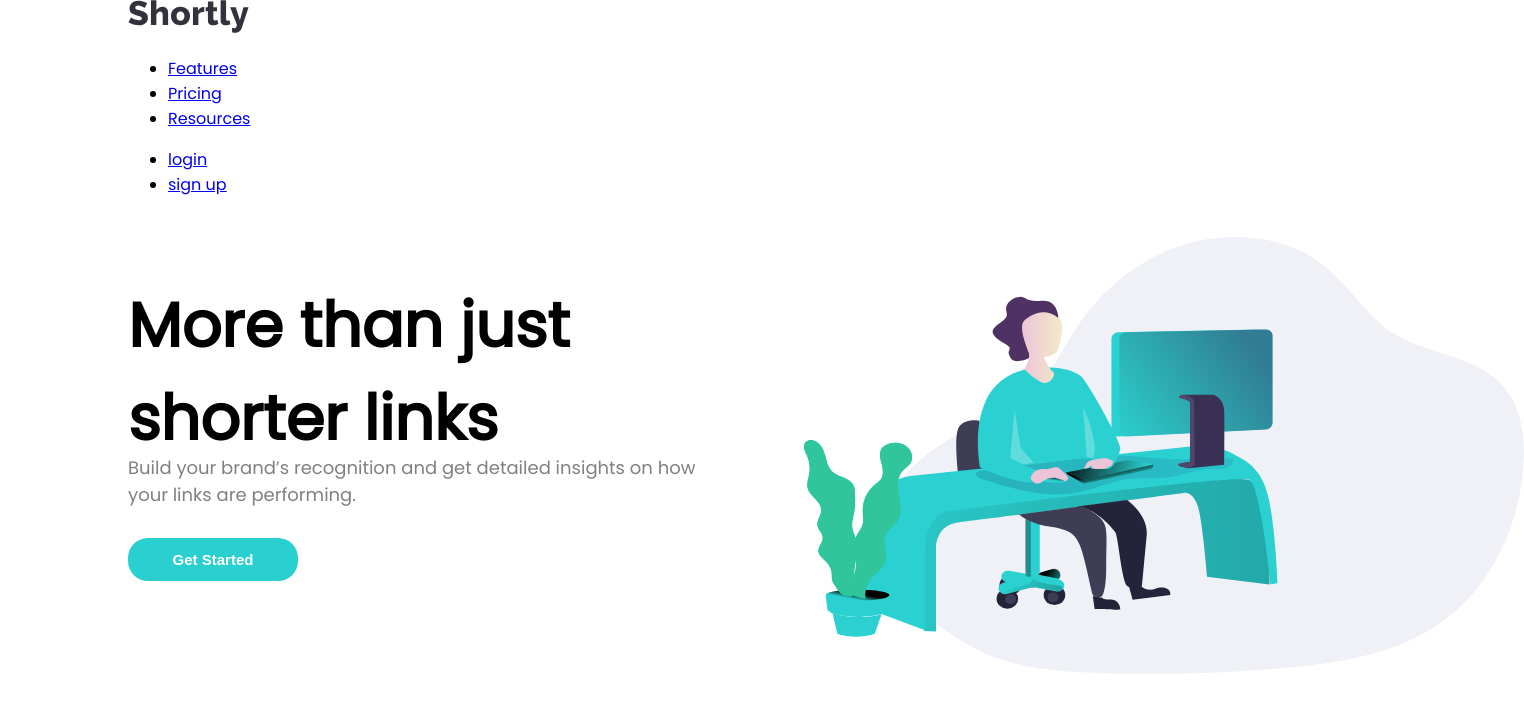
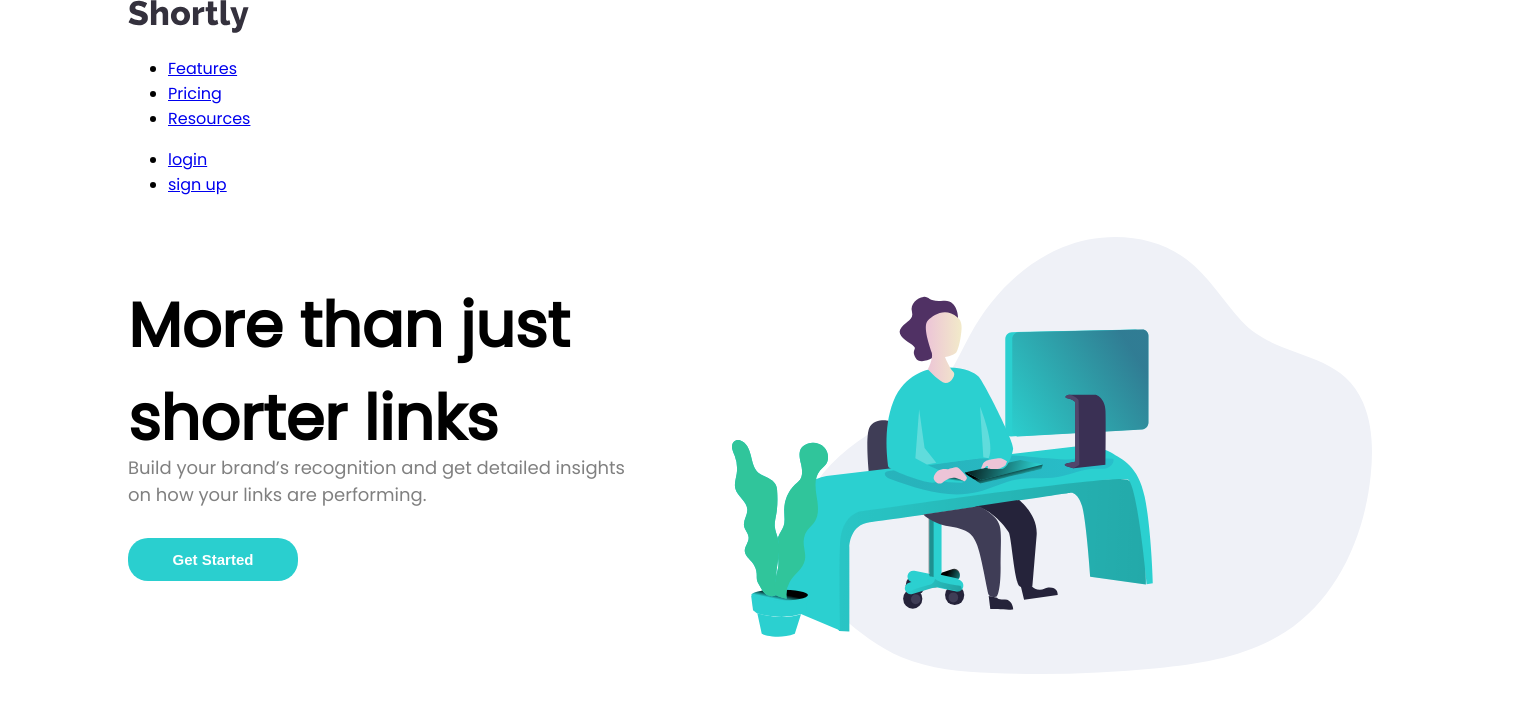
Before and after one commit to oluwatobiloba2000/URL-shortening-API-landing-page, a React (Create React App) app: page / in a window 1280 px wide. Shown: the top 712 px of the page, 1524 px wide, since content can reach past the window. Built offline with nearby package versions, Linux system fonts and the light colour scheme.

Commit message:
added overflow of hidden

```diff
--- a/src/index.css
+++ b/src/index.css
@@ -1,3 +1,6 @@
+html{
+  overflow-x: hidden;
+}
 body {
   margin: 0;
   font-family: poppins, 'curusive';
@@ -11,6 +14,7 @@ code {
 }
 
 .container{
+  margin-right: 10%;
   margin-left: 10%;
 }
 .bg-white{
```
